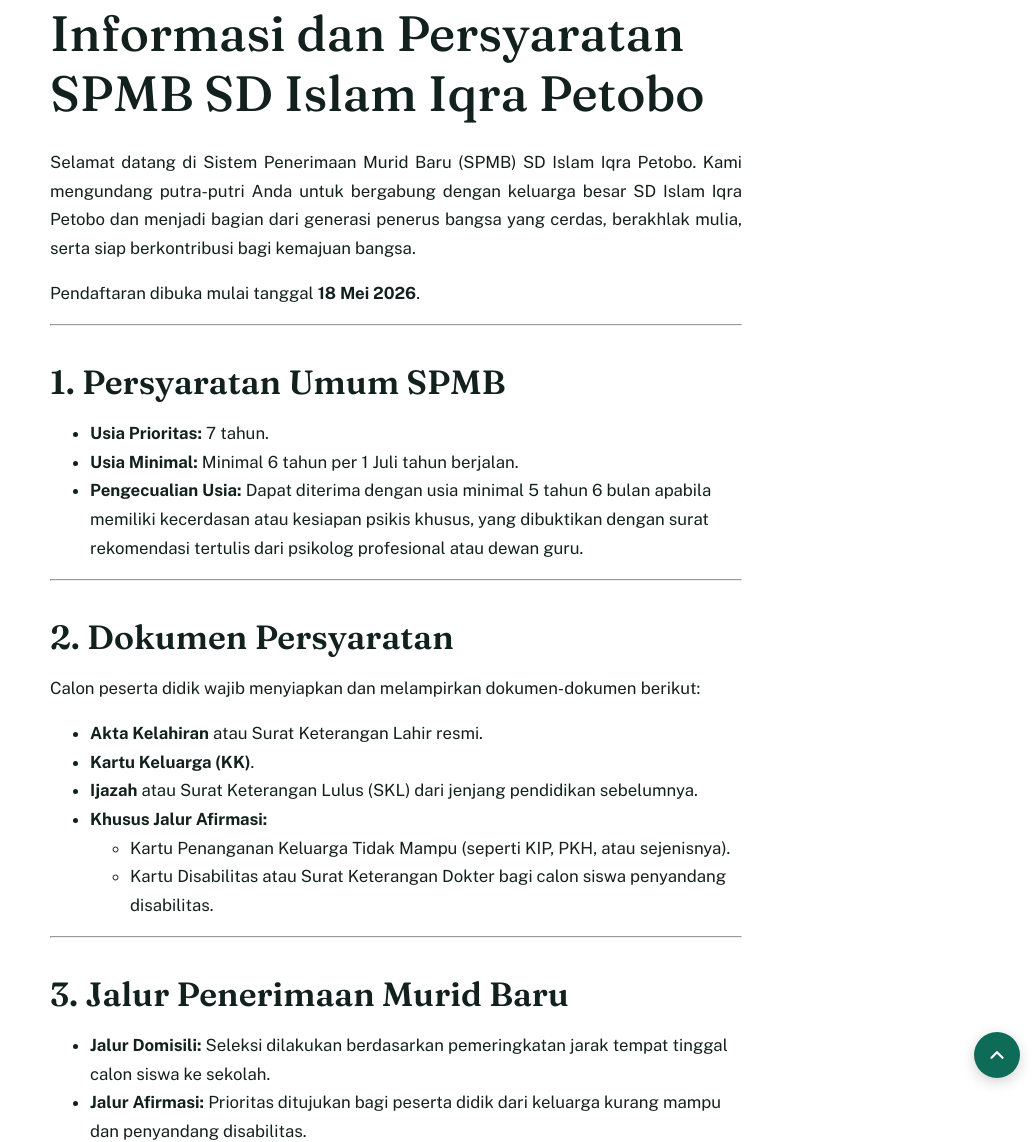
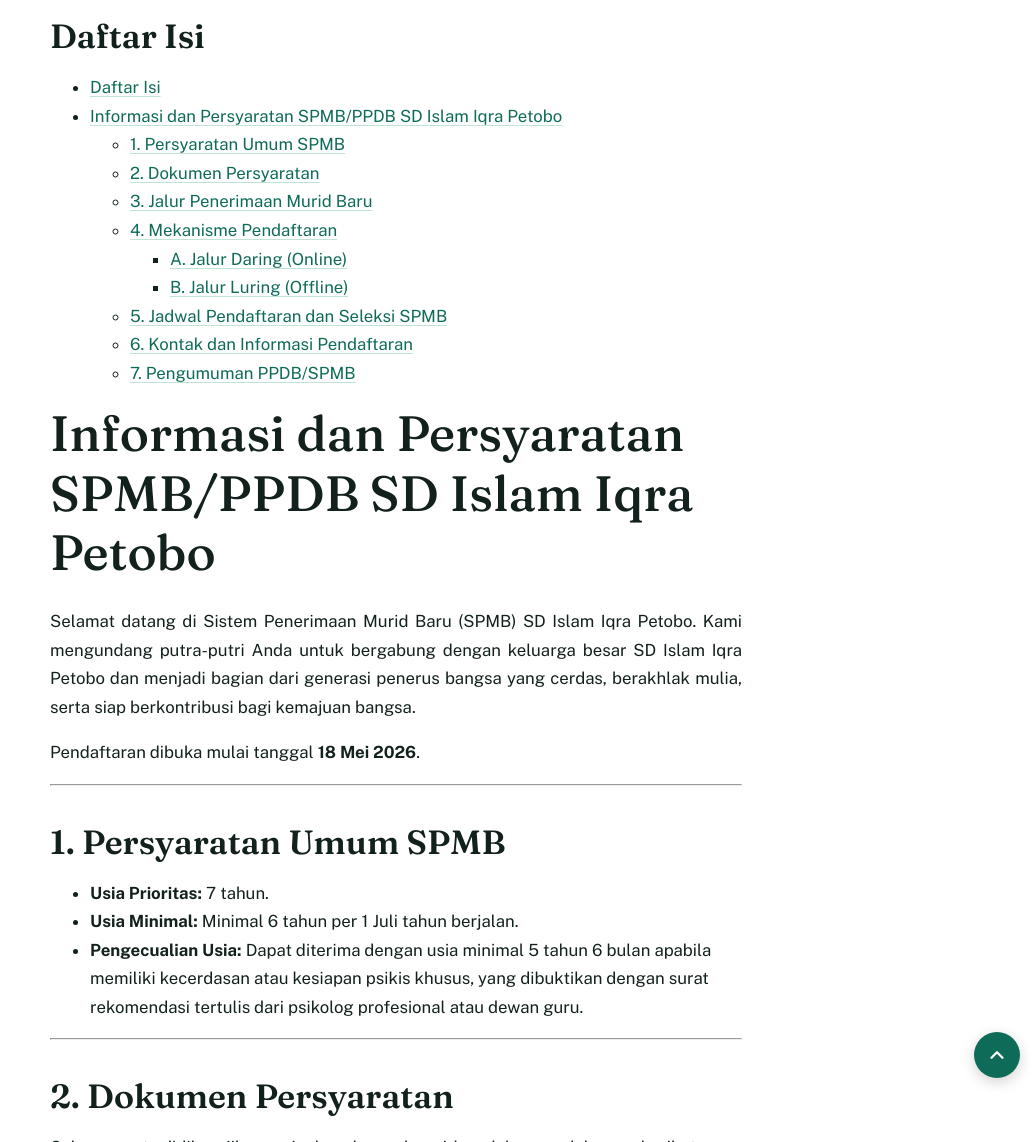
Before and after one commit to IQRADevl/iqradevl.github.io, a Jekyll site: the page built from ppdb.md, in a window 1280 px wide and 1400 px high, scrolled down 598 px. Shown: the part 258-1400 px from the top of the window, without its empty margins (244-1280 px from the left). Built offline with Jekyll 4.4.1, drawn with Linux system fonts in a browser that asks for light colours; some of the changed text lies outside the part shown.

Commit message:
Update ppdb.md

```diff
--- a/ppdb.md
+++ b/ppdb.md
@@ -50,7 +50,11 @@ permalink: /ppdb/
 </figure>
 
 
-# Informasi dan Persyaratan SPMB SD Islam Iqra Petobo
+## Daftar Isi
+* Placeholder (akan diganti otomatis oleh Jekyll)
+{:toc}
+
+# Informasi dan Persyaratan SPMB/PPDB SD Islam Iqra Petobo
 
 Selamat datang di Sistem Penerimaan Murid Baru (SPMB) SD Islam Iqra Petobo. Kami mengundang putra-putri Anda untuk bergabung dengan keluarga besar SD Islam Iqra Petobo dan menjadi bagian dari generasi penerus bangsa yang cerdas, berakhlak mulia, serta siap berkontribusi bagi kemajuan bangsa.
 
@@ -120,7 +124,7 @@ Jika Bapak/Ibu membutuhkan informasi lebih lanjut terkait SPMB, silakan hubungi
 
 * **Email:** [info@sdislamiqrapetobo.sch.id](mailto:info@sdislamiqrapetobo.sch.id)
 
-## Pengumuman PPDB/SPMB
+## 7. Pengumuman PPDB/SPMB
 
 <div class="stats-grid">
   <div class="stat-box green"><span>Total Diterima</span><strong>28</strong></div>
```
